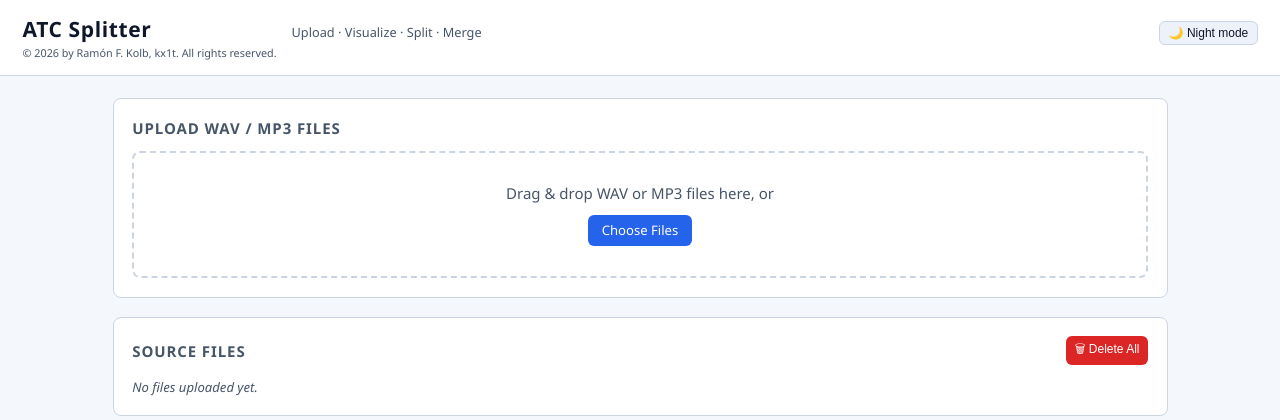
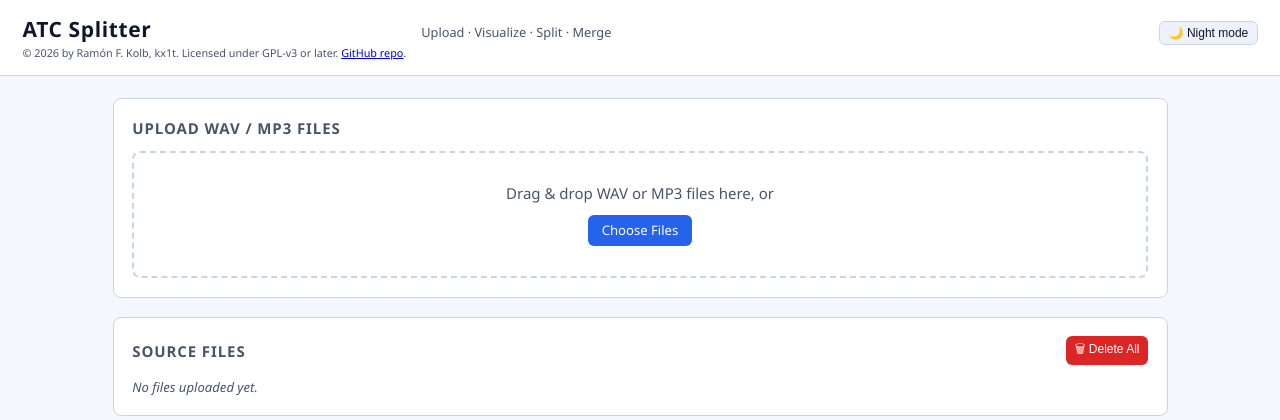
Before and after one commit to kx1t/atc-splitter, a Flask app: page / in a window 1280 px wide. Shown: the top 420 px of the page. Run offline with Flask 3, Linux system fonts and the light colour scheme; data that the repository does not hold is empty; some libraries are stand-ins or nearby versions.

Commit message:
Add GitHub repository link to header license text

```diff
--- a/app/templates/index.html
+++ b/app/templates/index.html
@@ -13,7 +13,7 @@
   <header>
     <div>
       <h1>ATC Splitter</h1>
-      <p class="copyright">&copy; 2026 by Ram&oacute;n F. Kolb, kx1t. All rights reserved.</p>
+      <p class="copyright">&copy; 2026 by Ram&oacute;n F. Kolb, kx1t. Licensed under GPL-v3 or later. <a href="https://github.com/kx1t/atc-splitter" target="_blank" rel="noopener noreferrer">GitHub repo</a>.</p>
     </div>
     <p class="tagline">Upload · Visualize · Split · Merge</p>
     <button id="btn-theme-toggle" class="btn btn-sm btn-secondary theme-toggle" type="button" aria-label="Toggle day and night mode">
```
